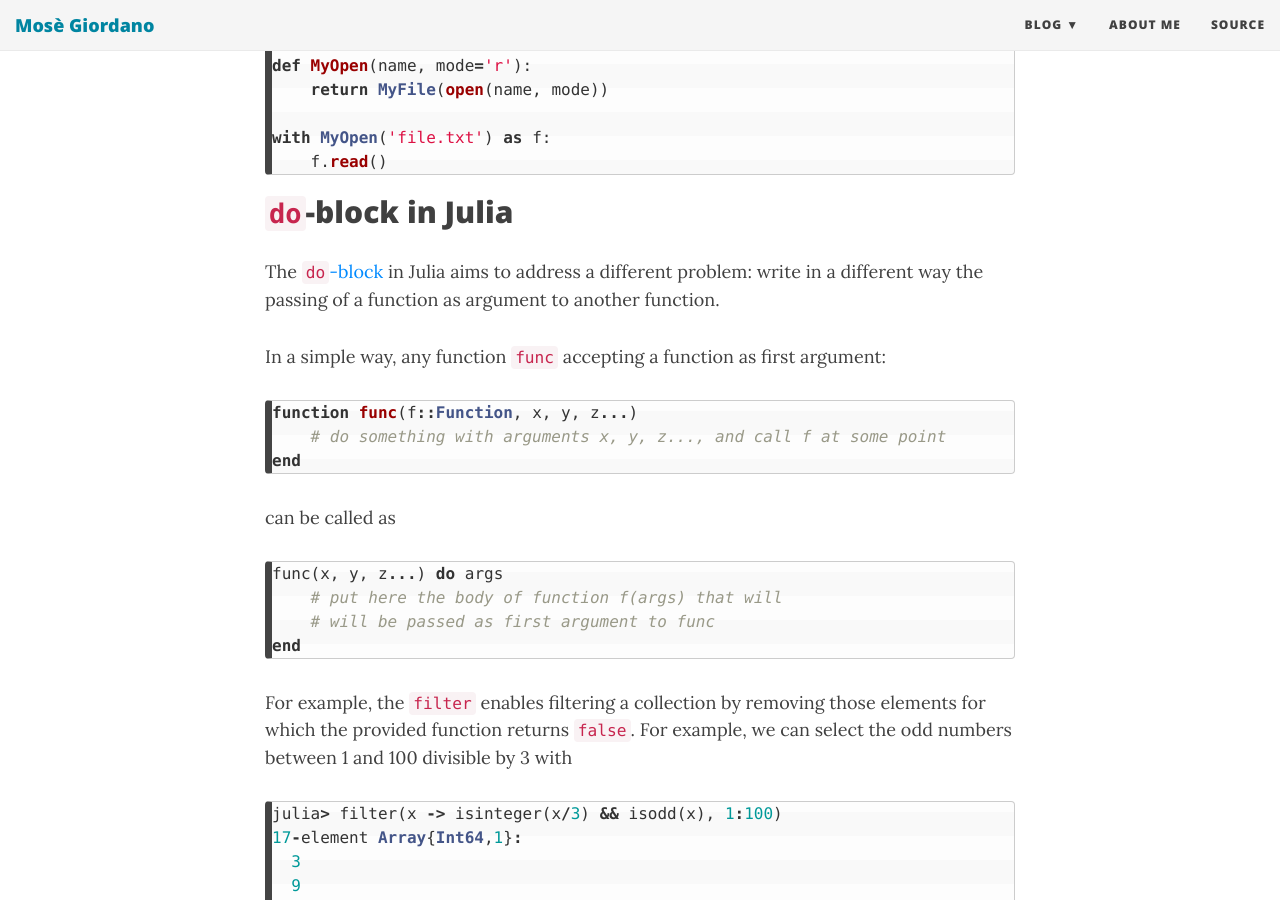
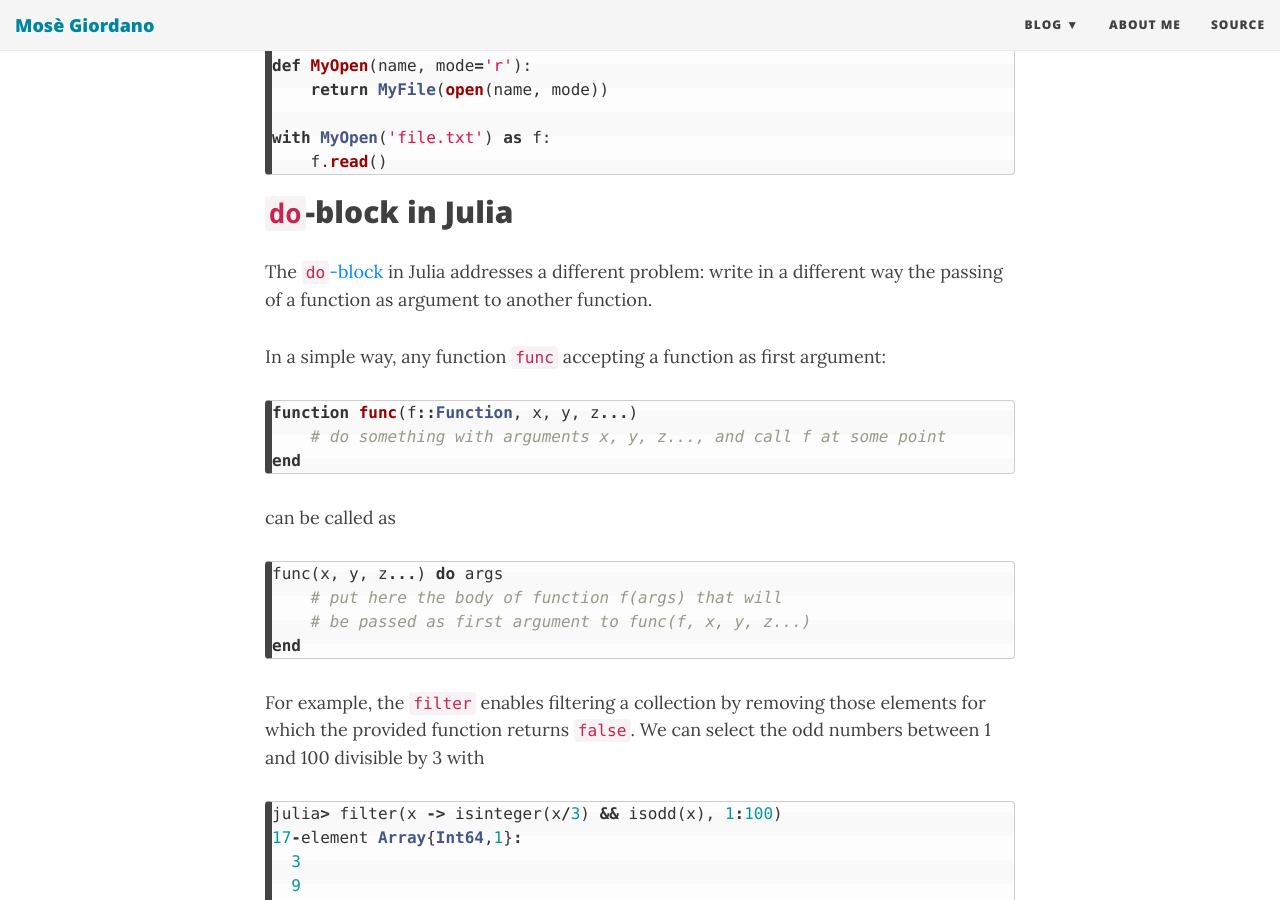
Before and after one commit to giordano/giordano.github.io, a Jekyll site: the page built from _posts/2019-02-12-julia-do-vs-python-with.md, in a window 1280 px wide and 900 px high, scrolled down 2068 px. Built offline with Jekyll 4.4.1, drawn with Linux system fonts in a browser that asks for light colours; nearby versions of some CDN libraries; comment, search, counter and statistics services are not loaded.

Commit message:
Publish do-vs-with post

````diff
--- a/_posts/2019-02-12-julia-do-vs-python-with.md
+++ b/_posts/2019-02-12-julia-do-vs-python-with.md
@@ -97,8 +97,8 @@ with MyOpen('file.txt') as f:
 
 The
 [`do`-block](https://docs.julialang.org/en/v1/manual/functions/#Do-Block-Syntax-for-Function-Arguments-1)
-in Julia aims to address a different problem: write in a different way the
-passing of a function as argument to another function.
+in Julia addresses a different problem: write in a different way the passing of
+a function as argument to another function.
 
 In a simple way, any function `func` accepting a function as first argument:
 
@@ -113,15 +113,15 @@ can be called as
 ```julia
 func(x, y, z...) do args
     # put here the body of function f(args) that will
-    # will be passed as first argument to func
+    # be passed as first argument to func(f, x, y, z...)
 end
 ```
 
 For example, the
 [`filter`](https://docs.julialang.org/en/v1/base/collections/#Base.filter)
 enables filtering a collection by removing those elements for which the provided
-function returns `false`.  For example, we can select the odd numbers between 1
-and 100 divisible by 3 with
+function returns `false`.  We can select the odd numbers between 1 and 100
+divisible by 3 with
 
 ```julia
 julia> filter(x -> isinteger(x/3) && isodd(x), 1:100)
````
Also changed, not shown: other parts of _posts/2019-02-12-julia-do-vs-python-with.md (+1 -1 lines).
